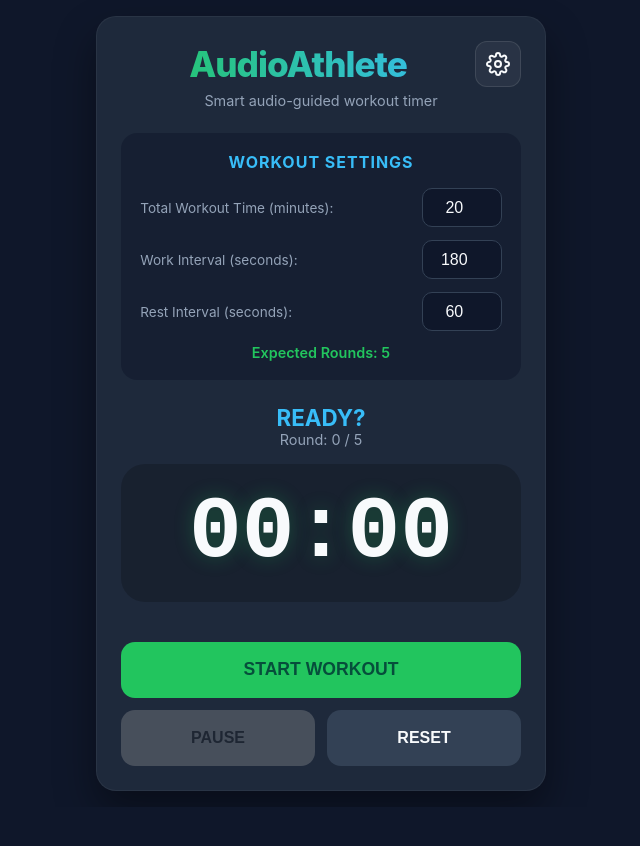
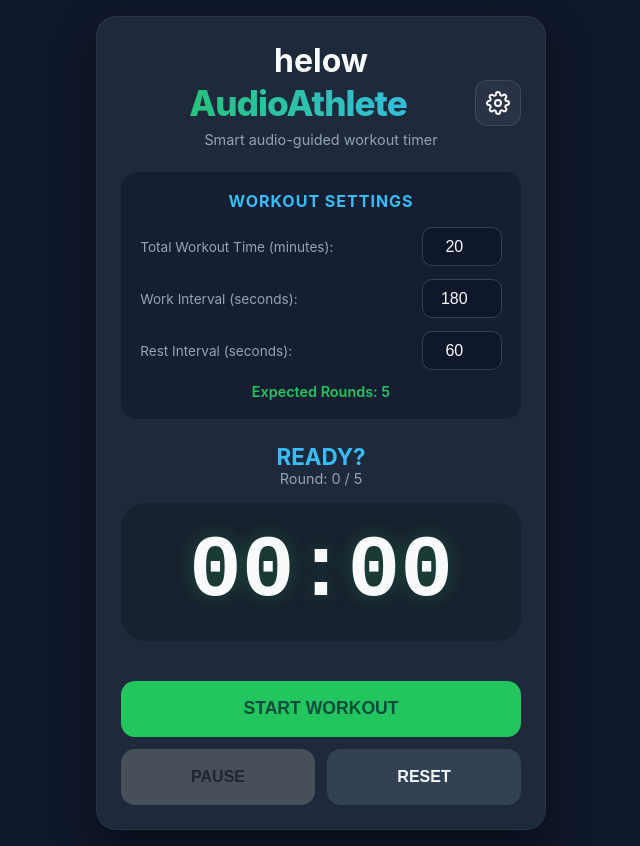
Before and after one commit to NacerDev25/AudioAthlete, a plain HTML site: page index.html in a window 1280 px wide. Shown: the whole page, without its empty margins (319-959 px from the left). Before the commit the page ends 807 px from the top, so only its background shows below. Drawn offline with Linux system fonts and the light colour scheme.

Commit message:
Add files via upload

```diff
--- a/index.html
+++ b/index.html
@@ -9,6 +9,9 @@
 <body>
     <div class="container" role="main">
         <header>
+            <h1>
+                helow
+            </h1>
             <div class="header-top">
                 <h1 id="app-title">AudioAthlete</h1>
                 <button id="settings-toggle" class="btn-icon" aria-label="Settings">
```
